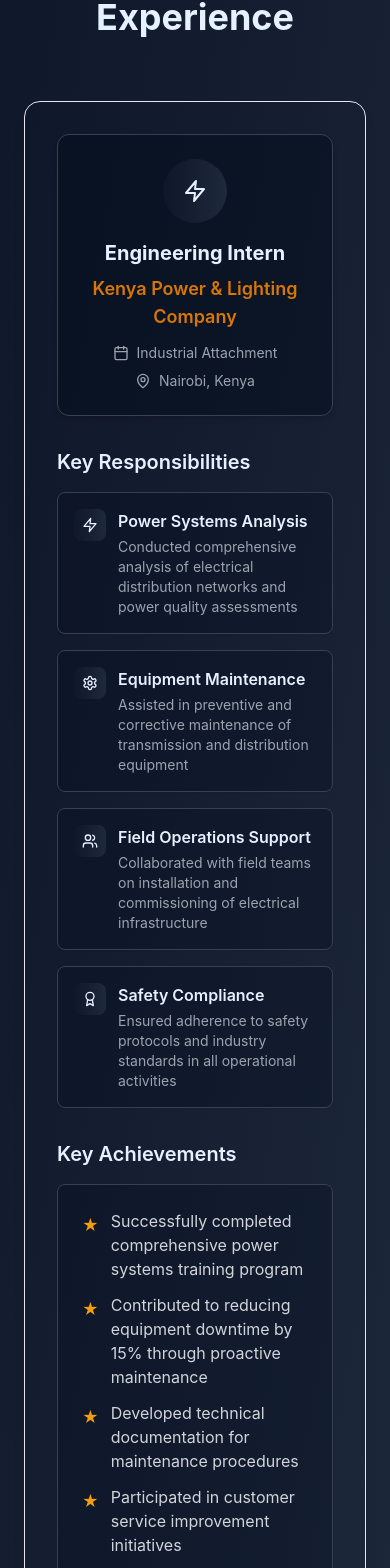
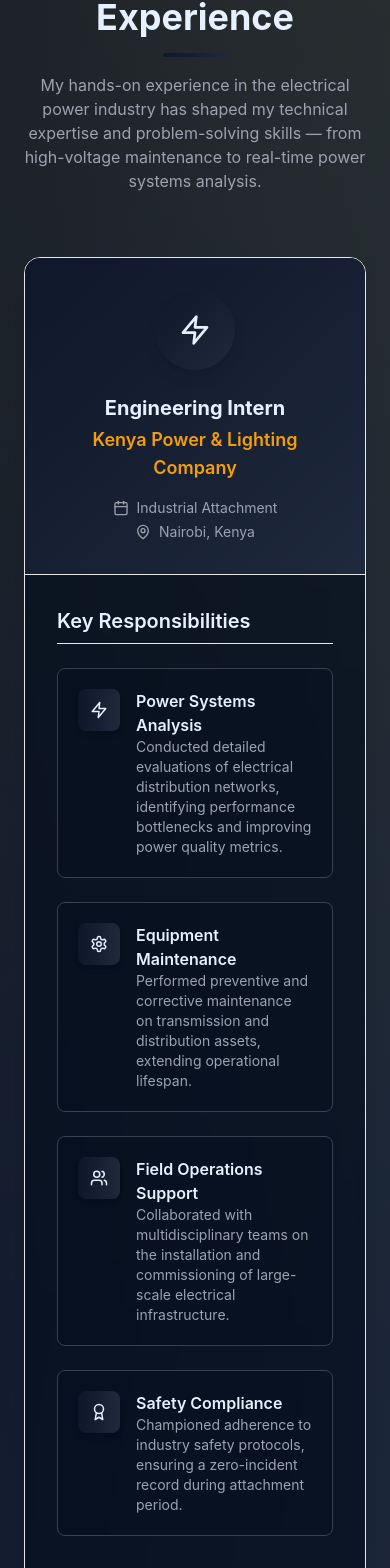
Before and after one commit to Abigael-Sila/Emmanuel-Ngetich, a React (Vite) app: page / in a window 390 px wide. Shown: the part 4476-6044 px from the top of the page. Built offline with nearby package versions, Linux system fonts and the light colour scheme.

Commit message:
new experiences ui

```diff
--- a/src/components/Experience.tsx
+++ b/src/components/Experience.tsx
@@ -5,116 +5,121 @@ const Experience = () => {
     {
       icon: Zap,
       title: 'Power Systems Analysis',
-      description: 'Conducted comprehensive analysis of electrical distribution networks and power quality assessments'
+      description:
+        'Conducted detailed evaluations of electrical distribution networks, identifying performance bottlenecks and improving power quality metrics.',
     },
     {
       icon: Settings,
       title: 'Equipment Maintenance',
-      description: 'Assisted in preventive and corrective maintenance of transmission and distribution equipment'
+      description:
+        'Performed preventive and corrective maintenance on transmission and distribution assets, extending operational lifespan.',
     },
     {
       icon: Users,
       title: 'Field Operations Support',
-      description: 'Collaborated with field teams on installation and commissioning of electrical infrastructure'
+      description:
+        'Collaborated with multidisciplinary teams on the installation and commissioning of large-scale electrical infrastructure.',
     },
     {
       icon: Award,
       title: 'Safety Compliance',
-      description: 'Ensured adherence to safety protocols and industry standards in all operational activities'
-    }
+      description:
+        'Championed adherence to industry safety protocols, ensuring a zero-incident record during attachment period.',
+    },
   ];
 
   const achievements = [
-    'Successfully completed comprehensive power systems training program',
-    'Contributed to reducing equipment downtime by 15% through proactive maintenance',
-    'Developed technical documentation for maintenance procedures',
-    'Participated in customer service improvement initiatives'
+    'Completed comprehensive power systems training program with distinction',
+    'Reduced equipment downtime by 15% via proactive maintenance strategies',
+    'Created technical manuals for critical maintenance procedures',
+    'Enhanced customer satisfaction through service improvement initiatives',
   ];
 
   return (
-    <section id="experience" className="py-20 bg-gradient-to-br from-dark-navy to-darker-navy">
-      <div className="container mx-auto px-6">
-        <div className="max-w-4xl mx-auto">
-          <h2 className="text-4xl font-bold text-white text-center mb-16">
+    <section
+      id="experience"
+      className="relative py-20 bg-gradient-to-br from-dark-navy to-darker-navy overflow-hidden"
+    >
+      {/* Decorative Background Glow */}
+      <div className="absolute inset-0 bg-[radial-gradient(circle_at_top_right,rgba(255,215,0,0.08),transparent_60%)] pointer-events-none" />
+
+      <div className="container mx-auto px-6 relative z-10">
+        <div className="max-w-6xl mx-auto text-center mb-16">
+          <h2 className="text-4xl font-bold text-white relative inline-block">
             Professional Experience
+            <span className="block w-16 h-1 bg-gradient-to-r from-gold-400 to-gold-600 mx-auto mt-4 rounded-full"></span>
           </h2>
+          <p className="mt-4 text-gray-400 max-w-2xl mx-auto">
+            My hands-on experience in the electrical power industry has shaped my technical expertise and problem-solving skills — from high-voltage maintenance to real-time power systems analysis.
+          </p>
+        </div>
 
-          <div className="bg-gradient-to-br from-darker-navy/50 to-gold-900/10 rounded-2xl p-8 shadow-lg border border-gold-500/20 backdrop-blur-sm">
-            <div className="flex flex-col lg:flex-row lg:items-start lg:space-x-8">
-              <div className="lg:w-1/3 mb-8 lg:mb-0">
-                <div className="bg-dark-navy/50 rounded-xl p-6 shadow-md border border-gray-700">
-                  <div className="text-center">
-                    <div className="w-16 h-16 bg-gradient-to-r from-electric-blue to-gold-500 rounded-full flex items-center justify-center mx-auto mb-4">
-                      <Zap className="text-white" size={24} />
+        <div className="bg-dark-navy/60 rounded-2xl border border-gold-500/30 shadow-lg shadow-gold-500/5 overflow-hidden backdrop-blur-sm transition-all duration-500 hover:shadow-gold-500/20">
+          <div className="grid md:grid-cols-3">
+            {/* Role Overview */}
+            <div className="p-8 flex flex-col items-center justify-center bg-gradient-to-br from-dark-navy to-darker-navy border-b md:border-b-0 md:border-r border-gold-500/20">
+              <div className="w-20 h-20 bg-gradient-to-br from-electric-blue to-gold-500 rounded-full flex items-center justify-center shadow-lg shadow-gold-500/20 mb-6 animate-fade-in">
+                <Zap className="text-white" size={32} />
               </div>
-                    <h3 className="text-xl font-bold text-white mb-2">
-                      Engineering Intern
-                    </h3>
-                    <h4 className="text-lg font-semibold text-gold-600 mb-3">
+              <h3 className="text-xl font-bold text-white mb-1">Engineering Intern</h3>
+              <h4 className="text-lg font-semibold text-gold-500 mb-4 text-center">
                 Kenya Power & Lighting Company
               </h4>
-
-                    <div className="flex items-center justify-center text-gray-400 mb-2">
-                      <Calendar size={16} className="mr-2" />
-                      <span className="text-sm">Industrial Attachment</span>
+              <div className="flex items-center text-gray-400 text-sm mb-1">
+                <Calendar size={16} className="mr-2" /> Industrial Attachment
               </div>
-
-                    <div className="flex items-center justify-center text-gray-400">
-                      <MapPin size={16} className="mr-2" />
-                      <span className="text-sm">Nairobi, Kenya</span>
-                    </div>
-                  </div>
+              <div className="flex items-center text-gray-400 text-sm">
+                <MapPin size={16} className="mr-2" /> Nairobi, Kenya
               </div>
             </div>
 
-              <div className="lg:w-2/3 space-y-8">
-                <div>
-                  <h4 className="text-xl font-semibold text-white mb-4">Key Responsibilities</h4>
-                  <div className="grid gap-4">
+            {/* Responsibilities */}
+            <div className="p-8 md:col-span-2">
+              <h4 className="text-xl font-semibold text-white mb-6 border-b border-gold-500/20 pb-2">
+                Key Responsibilities
+              </h4>
+              <div className="grid sm:grid-cols-2 gap-6">
                 {responsibilities.map((item, index) => (
                   <div
                     key={index}
-                        className="bg-dark-navy/30 rounded-lg p-4 shadow-sm hover:shadow-md hover:shadow-gold-500/10 transition-all duration-300 border border-gray-700 hover:border-gold-400/50"
+                    className="group bg-dark-navy/30 rounded-lg p-5 border border-gray-700 hover:border-gold-400/50 hover:shadow-lg hover:shadow-gold-500/10 transition-all duration-300"
                   >
-                        <div className="flex items-start space-x-3">
-                          <div className="bg-gradient-to-r from-electric-blue to-gold-500 p-2 rounded-lg flex-shrink-0">
-                            <item.icon className="text-white" size={16} />
+                    <div className="flex items-start space-x-4">
+                      <div className="p-3 rounded-lg bg-gradient-to-r from-electric-blue to-gold-500 text-white shadow-md group-hover:scale-105 transition-transform duration-300">
+                        <item.icon size={18} />
                       </div>
                       <div>
-                            <h5 className="font-semibold text-white mb-1">{item.title}</h5>
+                        <h5 className="font-semibold text-white">{item.title}</h5>
                         <p className="text-gray-400 text-sm">{item.description}</p>
                       </div>
                     </div>
                   </div>
                 ))}
               </div>
-                </div>
 
-                <div>
-                  <h4 className="text-xl font-semibold text-white mb-4">Key Achievements</h4>
-                  <div className="bg-dark-navy/30 rounded-lg p-6 shadow-sm border border-gray-700">
+              {/* Achievements */}
+              <h4 className="text-xl font-semibold text-white mt-10 mb-4 border-b border-gold-500/20 pb-2">
+                Key Achievements
+              </h4>
               <ul className="space-y-3">
                 {achievements.map((achievement, index) => (
-                        <li key={index} className="flex items-start text-gray-300">
+                  <li
+                    key={index}
+                    className="flex items-start text-gray-300 group hover:text-white transition-colors duration-300"
+                  >
                     <span className="text-gold-500 mr-3 mt-1">★</span>
-                          <span>{achievement}</span>
+                    {achievement}
                   </li>
                 ))}
               </ul>
             </div>
           </div>
 
-                <div className="bg-gradient-to-r from-electric-blue to-gold-500 rounded-lg p-6 text-white">
-                  <h4 className="text-lg font-semibold mb-3">Experience Summary</h4>
-                  <p className="leading-relaxed">
-                    My internship at Kenya Power & Lighting Company provided invaluable hands-on experience
-                    in the electrical power industry. Working with experienced engineers, I gained deep insights
-                    into power systems operations, maintenance protocols, and the critical role of reliable
-                    electricity infrastructure in national development.
+          {/* Summary Section */}
+          <div className="bg-gradient-to-r from-electric-blue/10 to-gold-500/10 p-8 border-t border-gold-500/20">
+            <p className="text-white leading-relaxed text-center max-w-4xl mx-auto">
+              This experience honed my ability to work in high-stakes environments where precision, reliability, and safety are paramount. From diagnosing power system inefficiencies to hands-on field operations, I developed a solid technical foundation that continues to guide my engineering career.
             </p>
-                </div>
-              </div>
-            </div>
           </div>
         </div>
       </div>
```
Lines whose indentation alone changed are shown as unchanged.
